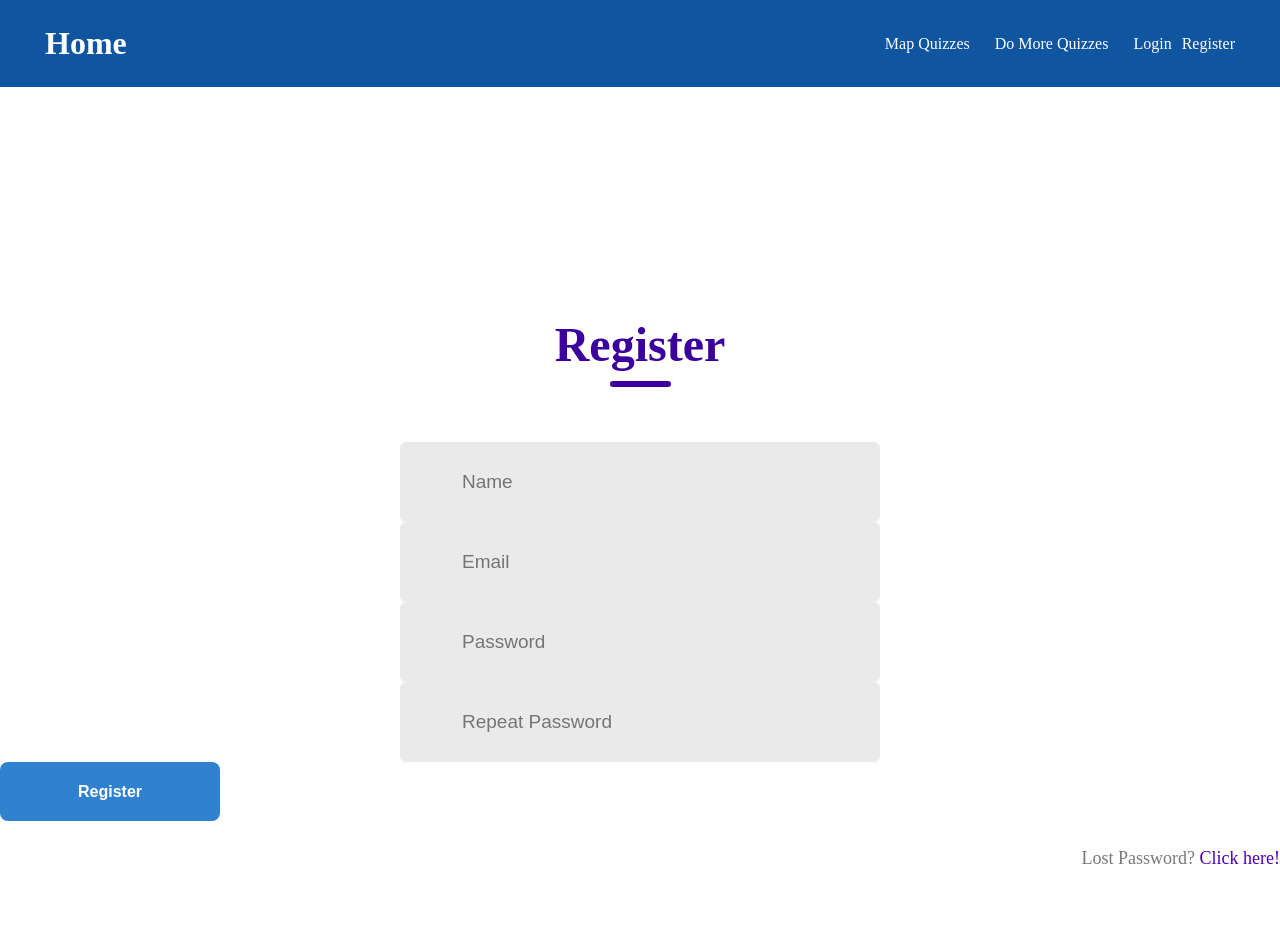
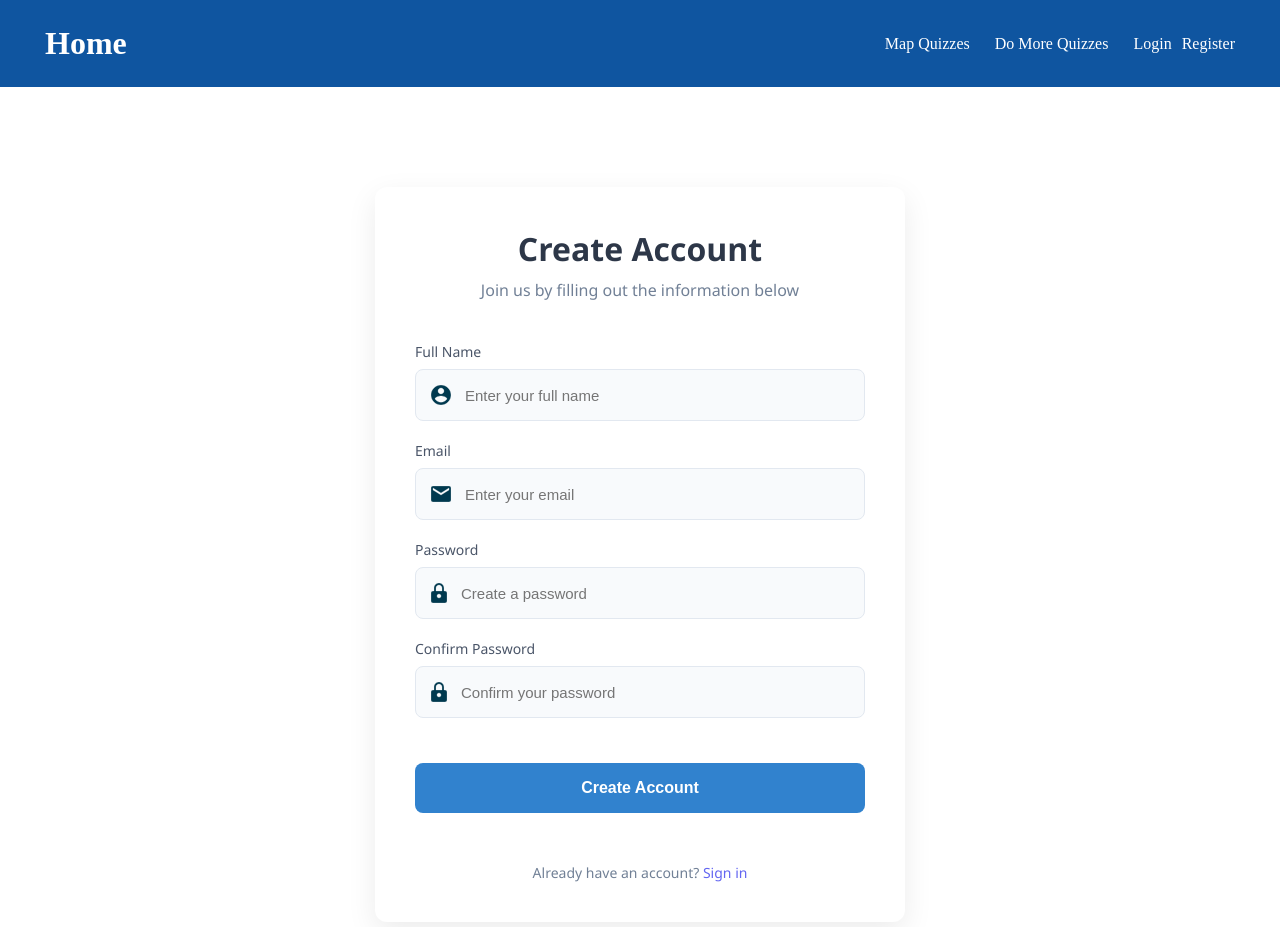
Before and after one commit to O-Alidzhikov/GeoQuiz, a React (Vite) app in the folder GeographyQuiz/: page /register in a window 1280 px wide. Shown: the top 927 px of the page. Built offline with nearby package versions, Linux system fonts and the light colour scheme; no server answers.

Commit message:
better css for register

```diff
--- a/GeographyQuiz/src/components/register/register.css
+++ b/GeographyQuiz/src/components/register/register.css
@@ -1,93 +1,118 @@
 .registerContainer {
     display: flex;
     flex-direction: column;
-    margin: auto;
-    margin-top: 200px;
+    max-width: 450px;
+    margin: 100px auto;
     background: #fff;
-    padding-bottom: 30px;
+    border-radius: 12px;
+    box-shadow: 0 10px 30px rgba(0, 0, 0, 0.08);
+    padding: 40px;
+    font-family: 'Segoe UI', Roboto, -apple-system, sans-serif;
 }
 
 .registerHeader {
     display: flex;
     flex-direction: column;
     align-items: center;
-    gap: 9px;
-    width: 100%;
-    margin-top: 30px;
+    margin-bottom: 40px;
 }
 
 .registerText {
-    color: #3c009d;
-    font-size: 48px;
-    font-weight: 700;
+    color: #2d3748;
+    font-size: 32px;
+    font-weight: 600;
+    margin-bottom: 8px;
 }
 
-  .registerUnderline {
-    width: 61px;
-    height: 6px;
-    background:#3c009d;
-    border-radius: 9px;
+.registerSubtext {
+    color: #718096;
+    font-size: 16px;
+    text-align: center;
+    max-width: 350px;
+    line-height: 1.5;
 }
 
-  .registerInputs{
-    margin-top: 55px;
+.registerInputs {
     display: flex;
     flex-direction: column;
-    gap: 25px;
+    gap: 20px;
 }
 
 .registerInput {
     display: flex;
-    align-items: center;
-    margin: auto;
-    width: 480px;
-    height: 80px;
-    background: #eaeaea;
-    border-radius: 6px;
+    flex-direction: column;
+    gap: 8px;
 }
 
-  .registerInput img{
-    margin: 0px 30px;
+.registerInput label {
+    color: #4a5568;
+    font-size: 14px;
+    font-weight: 500;
 }
 
-  .registerInput input {
+.inputField {
+    display: flex;
+    align-items: center;
+    padding: 0 15px;
     height: 50px;
-    width: 400px;
+    background: #f8fafc;
+    border: 1px solid #e2e8f0;
+    border-radius: 8px;
+    transition: all 0.2s ease;
+}
+
+.inputField:focus-within {
+    border-color: #6366f1;
+    box-shadow: 0 0 0 3px rgba(99, 102, 241, 0.1);
+}
+
+.inputField svg {
+    margin-right: 12px;
+}
+
+.inputField input {
+    flex: 1;
+    height: 100%;
     background: transparent;
     border: none;
     outline: none;
-    color: #797979;
-    font-size: 19px;
-  }
-
-  .forgot-password {
-    padding-left: 62px;
-    margin-top: 27px;
-    color:#797979;
-    font-size: 18px;
-  }
-
-  .forgot-password span{
-    color: #4c00b4;
-    cursor: pointer;
-  }
-
-  .register-submit-container {
-    display: flex;
-    gap:30px;
-    margin: 60px auto;
+    color: #1a202c;
+    font-size: 15px;
 }
 
 .register-submit {
-    display: flex;
-    justify-content: center;
-    align-items: center;
-    width: 220px;
-    height: 59px;
+    width: 100%;
+    height: 50px;
     color: #fff;
-    background:#3c009d;
-    border-radius: 50px;
-    font-size: 19px;
-    font-weight: 700;
+    background: #6366f1;
+    border: none;
+    border-radius: 8px;
+    font-size: 16px;
+    font-weight: 600;
     cursor: pointer;
+    margin-top: 25px;
+    transition: background 0.2s ease;
 }
+
+.register-submit:hover {
+    background: #4f46e5;
+}
+
+.login-link {
+    text-align: center;
+    margin-top: 30px;
+    color: #718096;
+    font-size: 14px;
+}
+
+.login-link a {
+    color: #6366f1;
+    text-decoration: none;
+    font-weight: 500;
+    transition: color 0.2s ease;
+}
+
+.login-link a:hover {
+    color: #4f46e5;
+    text-decoration: underline;
+}
--- a/GeographyQuiz/src/components/register/register.jsx
+++ b/GeographyQuiz/src/components/register/register.jsx
@@ -1,6 +1,5 @@
-import React from "react";
+import React, { useContext } from "react";
 import "./register.css";
-import { useContext } from "react";
 import { UserContext } from "../../contexts/userContext";
 import useForm from "../../hooks/useForm";
 import { useNavigate } from "react-router-dom";
@@ -26,64 +25,91 @@ function Register() {
     return (
         <div className="registerContainer">
             <div className="registerHeader">
-                <div className="registerText">Register</div>
-                <div className="registerUnderline"></div>
+                <h1 className="registerText">Create Account</h1>
+                <p className="registerSubtext">Join us by filling out the information below</p>
             </div>
-            <div className="registerInputs">
-                <form className="register-form" onSubmit={onSubmit}>
+
+            <form onSubmit={onSubmit} className="registerInputs">
                 <div className="registerInput">
-                        <img src="" alt="" />
+                    <label htmlFor={RegisterFormKeys.username}>Full Name</label>
+                    <div className="inputField">
+                        <svg width="20" height="20" viewBox="0 0 20 20" fill="none" xmlns="http://www.w3.org/2000/svg">
+                            <path d="M10 0C4.48 0 0 4.48 0 10C0 15.52 4.48 20 10 20C15.52 20 20 15.52 20 10C20 4.48 15.52 0 10 0ZM10 3C11.66 3 13 4.34 13 6C13 7.66 11.66 9 10 9C8.34 9 7 7.66 7 6C7 4.34 8.34 3 10 3ZM10 17.2C7.5 17.2 5.29 15.92 4 13.98C4.03 11.99 8 10.9 10 10.9C11.99 10.9 15.97 11.99 16 13.98C14.71 15.92 12.5 17.2 10 17.2Z" fill="#64748B"/>
+                        </svg>
                         <input
+                            id={RegisterFormKeys.username}
                             type="text"
-                            placeholder="Name"
+                            placeholder="Enter your full name"
                             name={RegisterFormKeys.username}
                             value={values[RegisterFormKeys.username]}
                             onChange={onChange}
+                            required
                         />
                     </div>
+                </div>
+
                 <div className="registerInput">
-                        <img src="" alt="" />
+                    <label htmlFor={RegisterFormKeys.email}>Email</label>
+                    <div className="inputField">
+                        <svg width="20" height="16" viewBox="0 0 20 16" fill="none" xmlns="http://www.w3.org/2000/svg">
+                            <path d="M18 0H2C0.9 0 0.00999999 0.9 0.00999999 2L0 14C0 15.1 0.9 16 2 16H18C19.1 16 20 15.1 20 14V2C20 0.9 19.1 0 18 0ZM18 4L10 9L2 4V2L10 7L18 2V4Z" fill="#64748B"/>
+                        </svg>
                         <input
+                            id={RegisterFormKeys.email}
                             type="email"
-                            placeholder="Email"
+                            placeholder="Enter your email"
                             name={RegisterFormKeys.email}
                             value={values[RegisterFormKeys.email]}
                             onChange={onChange}
+                            required
                         />
                     </div>
+                </div>
+
                 <div className="registerInput">
-                        <img src="" alt="" />
+                    <label htmlFor={RegisterFormKeys.password}>Password</label>
+                    <div className="inputField">
+                        <svg width="16" height="20" viewBox="0 0 16 20" fill="none" xmlns="http://www.w3.org/2000/svg">
+                            <path d="M14 8H13V5C13 2.24 10.76 0 8 0C5.24 0 3 2.24 3 5V8H2C0.9 8 0 8.9 0 10V18C0 19.1 0.9 20 2 20H14C15.1 20 16 19.1 16 18V10C16 8.9 15.1 8 14 8ZM8 15C6.9 15 6 14.1 6 13C6 11.9 6.9 11 8 11C9.1 11 10 11.9 10 13C10 14.1 9.1 15 8 15ZM5 8V5C5 3.34 6.34 2 8 2C9.66 2 11 3.34 11 5V8H5Z" fill="#64748B"/>
+                        </svg>
                         <input
+                            id={RegisterFormKeys.password}
                             type="password"
-                            placeholder="Password"
+                            placeholder="Create a password"
                             name={RegisterFormKeys.password}
                             value={values[RegisterFormKeys.password]}
                             onChange={onChange}
+                            required
                         />
                     </div>
+                </div>
+
                 <div className="registerInput">
-                        <img src="" alt="" />
+                    <label htmlFor={RegisterFormKeys.repeatPassword}>Confirm Password</label>
+                    <div className="inputField">
+                        <svg width="16" height="20" viewBox="0 0 16 20" fill="none" xmlns="http://www.w3.org/2000/svg">
+                            <path d="M14 8H13V5C13 2.24 10.76 0 8 0C5.24 0 3 2.24 3 5V8H2C0.9 8 0 8.9 0 10V18C0 19.1 0.9 20 2 20H14C15.1 20 16 19.1 16 18V10C16 8.9 15.1 8 14 8ZM8 15C6.9 15 6 14.1 6 13C6 11.9 6.9 11 8 11C9.1 11 10 11.9 10 13C10 14.1 9.1 15 8 15ZM5 8V5C5 3.34 6.34 2 8 2C9.66 2 11 3.34 11 5V8H5Z" fill="#64748B"/>
+                        </svg>
                         <input
+                            id={RegisterFormKeys.repeatPassword}
                             type="password"
-                            placeholder="Repeat Password"
+                            placeholder="Confirm your password"
                             name={RegisterFormKeys.repeatPassword}
                             value={values[RegisterFormKeys.repeatPassword]}
                             onChange={onChange}
+                            required
                         />
                     </div>
+                </div>
+
                 <button type="submit" className="register-submit">
-                        Register
+                    Create Account
                 </button>
+
+                <p className="login-link">
+                    Already have an account? <a href="/login" onClick={(e) => { e.preventDefault(); navigate('/login'); }}>Sign in</a>
+                </p>
             </form>
-            </div>
-            <div className="forgot-password">
-                Lost Password? <span>Click here!</span>
-            </div>
-            <div className="register-submit-container">
-                <button onClick={() => navigate('/login')} className="register-submit">
-                    Login
-                </button>
-            </div>
         </div>
     );
 }
```
Lines whose indentation alone changed are shown as unchanged.
